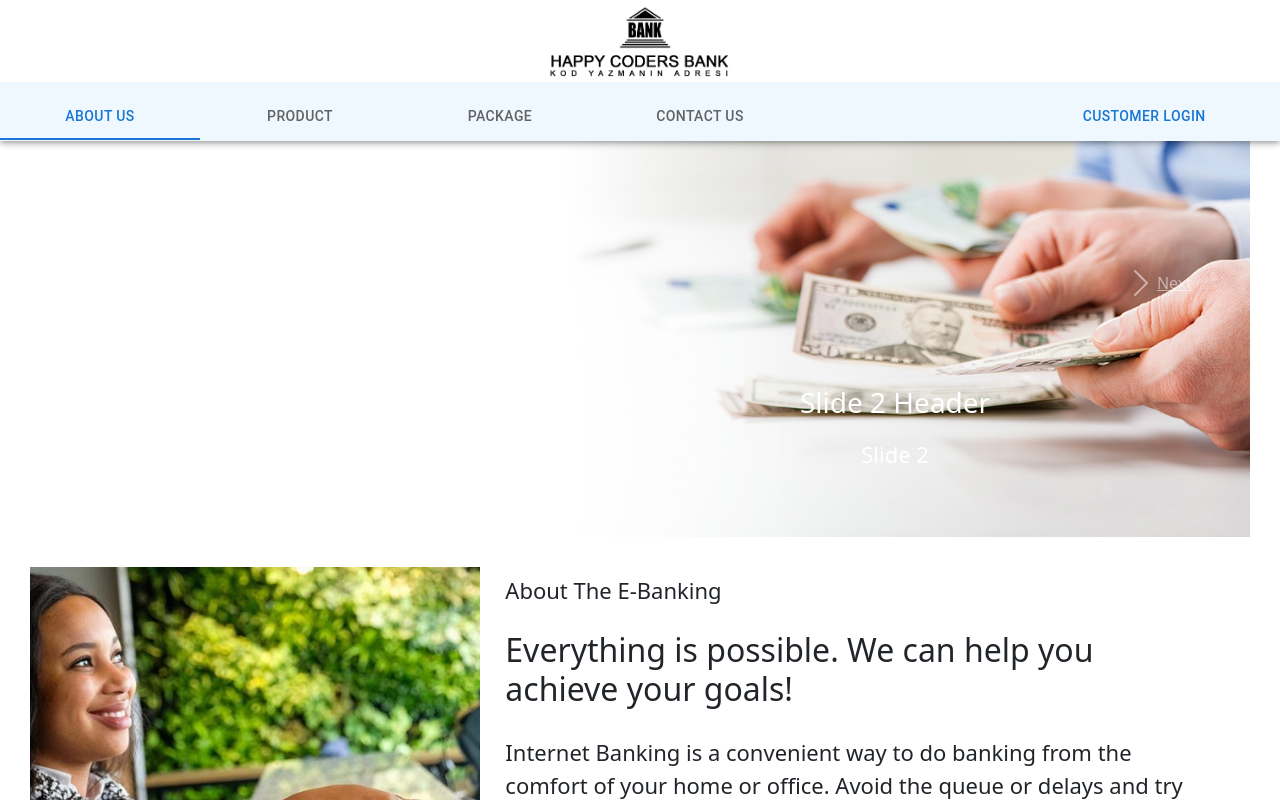
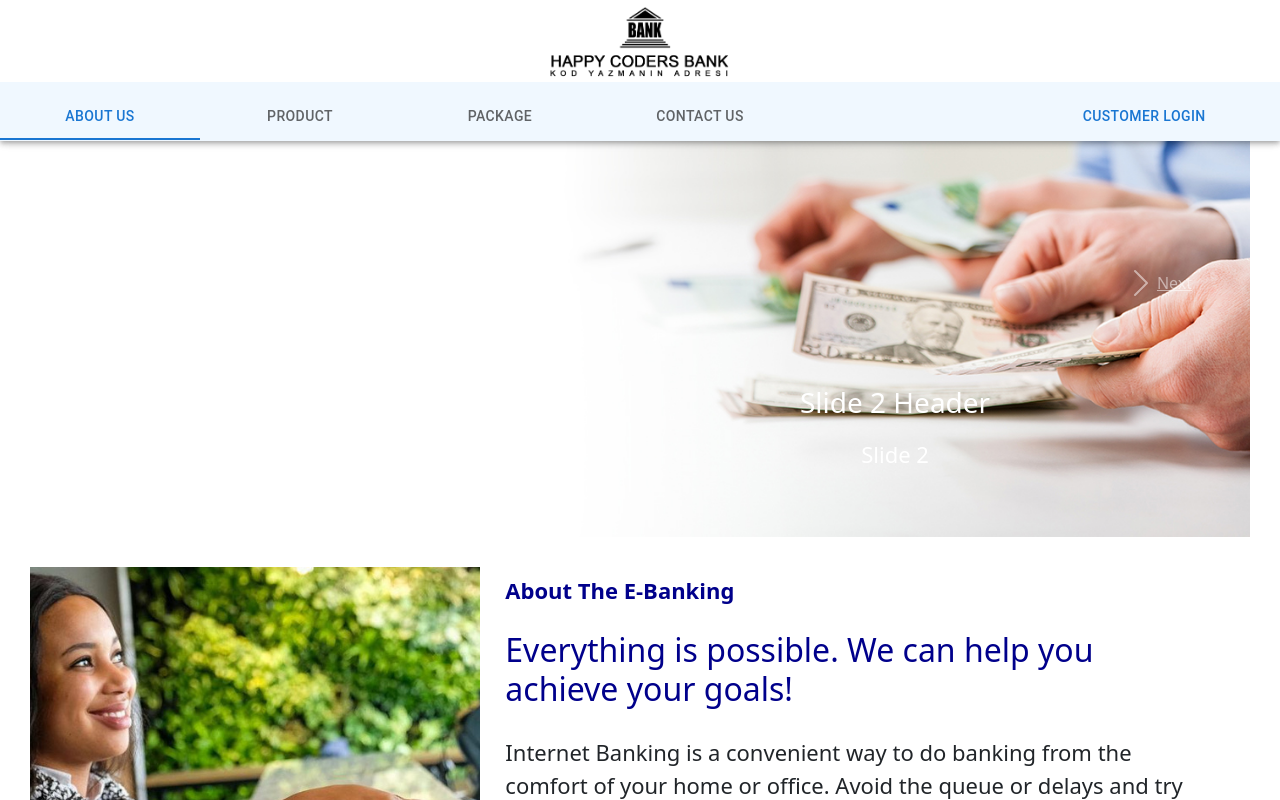
Before and after one commit to erajbabayev/happy-coders-bank-front-end, a React (Create React App) app: page / in a window 1280 px wide. Shown: the top 800 px of the page. Built offline with nearby package versions, Linux system fonts and the light colour scheme.

Commit message:
main page is done

```diff
--- a/src/Pages/MainPage/MainPage.module.css
+++ b/src/Pages/MainPage/MainPage.module.css
@@ -17,6 +17,14 @@ display: inline-flex;
 .table h4,h2,p{
     padding: 10px 50px;
     font-size: 22px;
+}
+
+.table h4,h2{
+    color: darkblue;
+    font-weight: 600;
+
+
+
 }
 .grid {
     display: flex;
```
